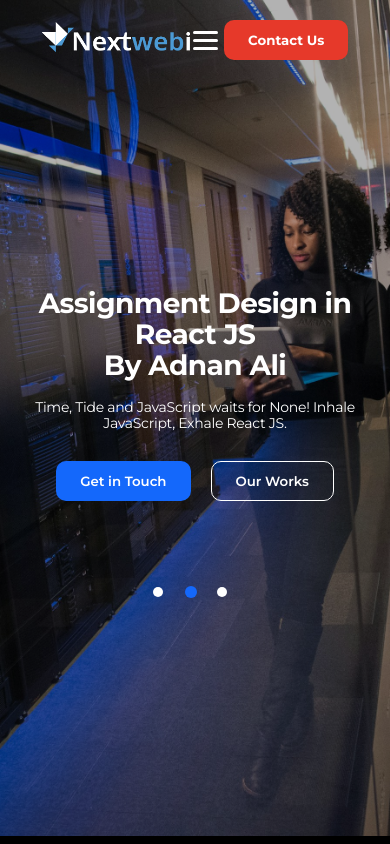
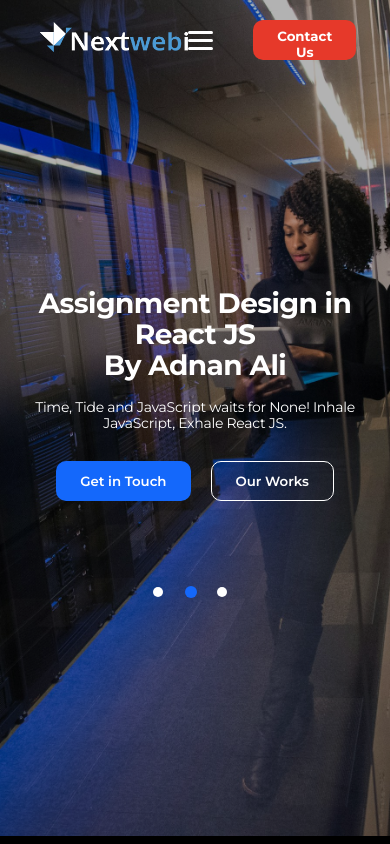
Before and after one commit to Adnan-Baosman/React_Assignment, a React (Vite) app: page / in a window 390 px wide. Built offline with nearby package versions, Linux system fonts and the light colour scheme.

Commit message:
responsive

```diff
--- a/src/components/HeaderRes.css
+++ b/src/components/HeaderRes.css
@@ -29,7 +29,9 @@
     top: 70px; /* below header */
     right: 0;
     width: 250px;
-    height: 100vh;
+    max-width: 100%;
+    height: 82vh;
+    max-height: 100%;
     padding-top: 20px;
     box-shadow: -2px 0 8px rgba(0, 0, 0, 0.3);
     z-index: 9999999;
@@ -41,7 +43,7 @@
   }
 
   .nav ul li {
-    margin: 20px 30px;
+    margin: 5px 20px;
     font-size: 16px;
     color: white;
   }
--- a/src/components/mobilecss.css
+++ b/src/components/mobilecss.css
@@ -108,6 +108,13 @@
     width: 90%;
 
     height: 75vh;
+  }
+  header .container {
+    gap: 20px;
+  }
+
+  header .container > :first-child {
+    margin-right: -20px; /* removes gap between item 1 and 2 */
   }
 }
 
```
